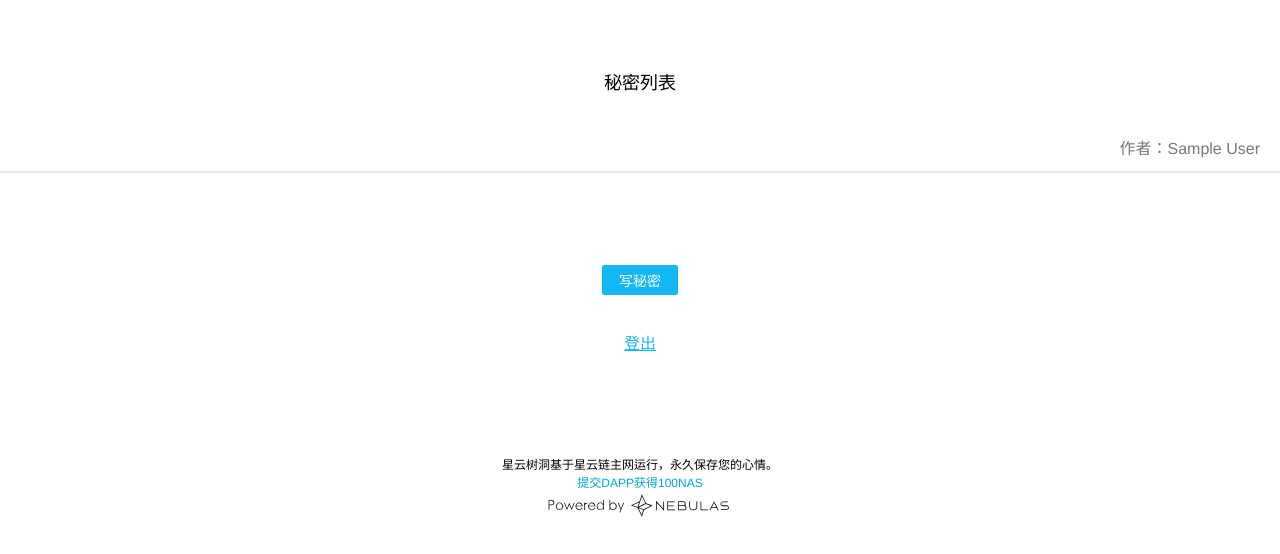
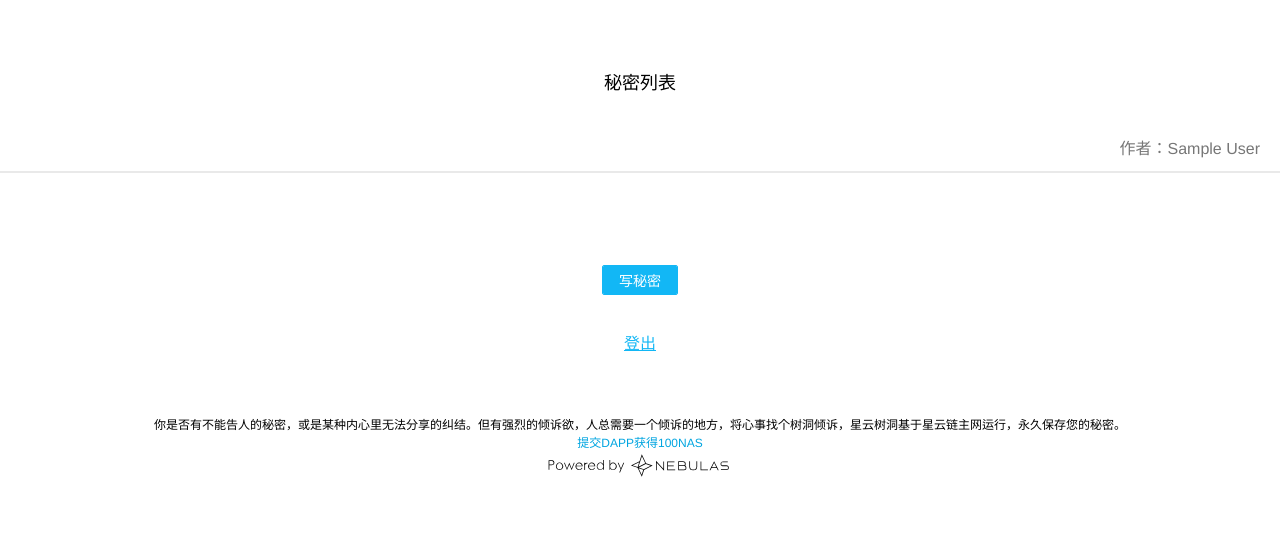
Before and after one commit to anglelafather/nas-treeHole, a website: page list.html in a window 1280 px wide. Drawn offline with Linux system fonts and the light colour scheme; sample sign-in values are in the browser's storage.

Commit message:
bug修复

```diff
--- a/list.html
+++ b/list.html
@@ -24,8 +24,8 @@
             <button class="ui-btn ui-btn-primary" id='go'>写秘密</button>
         </div>
         <div class='logout' id='logout'>登出</div>
-        <div style="text-align: center;margin-top: 100px;">
-            <h6>星云树洞基于星云链主网运行，永久保存您的心情。</h6>
+        <div style="text-align: center;margin-top: 60px;">
+            <h6>你是否有不能告人的秘密，或是某种内心里无法分享的纠结。但有强烈的倾诉欲，人总需要一个倾诉的地方，将心事找个树洞倾诉，星云树洞基于星云链主网运行，永久保存您的秘密。</h6>
             <h6>
                 <a href="https://incentive.nebulas.io/cn/signup.html?invite=VwIkC" target="_blank">
                     提交DAPP获得100NAS
```
Also changed, not shown: add.html (+5 -5 lines).
